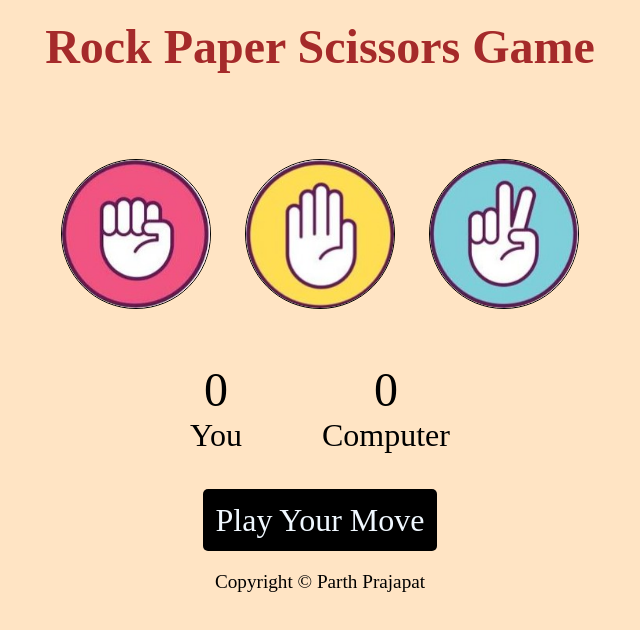
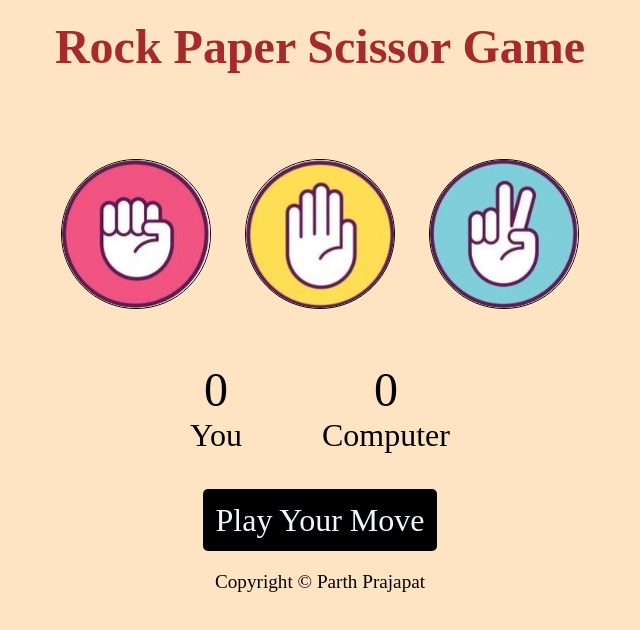
Before and after one commit to Prajapat2005/Rock-Paper-Scissor, a plain HTML site: page index.html in a window 1280 px wide. Shown: the whole page, without its empty margins (320-960 px from the left). Drawn offline with Linux system fonts and the light colour scheme.

Commit message:
Add initial files

```diff
--- a/index.html
+++ b/index.html
@@ -6,7 +6,7 @@
     <meta name="viewport" content="width=device-width, initial-scale=1.0">
     <meta name="author" content="Parth Prajapat">
     <meta name="description" content="Rock ,Paper and scissors">
-    <title>Rock Paper Scissors Game</title>
+    <title>Rock Paper Scissor Game</title>
     <link rel="stylesheet" href="style.css">
     <link rel="icon" href="img/RPS.png">
 </head>
@@ -14,7 +14,7 @@
 <body>
     <header class="header">
         <h1 class="header__h1">
-            Rock Paper Scissors Game
+            Rock Paper Scissor Game
         </h1>
     </header>
     <main class="main">
```
